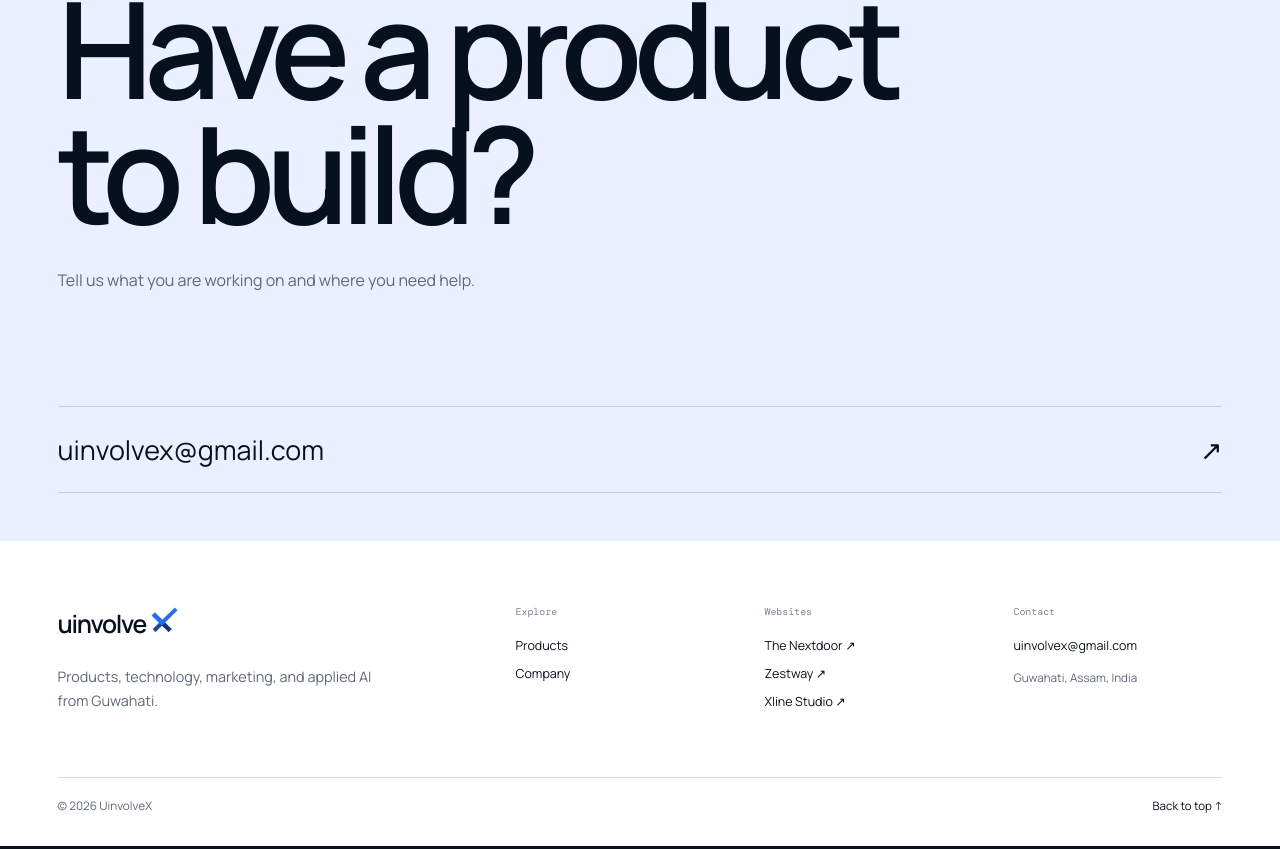
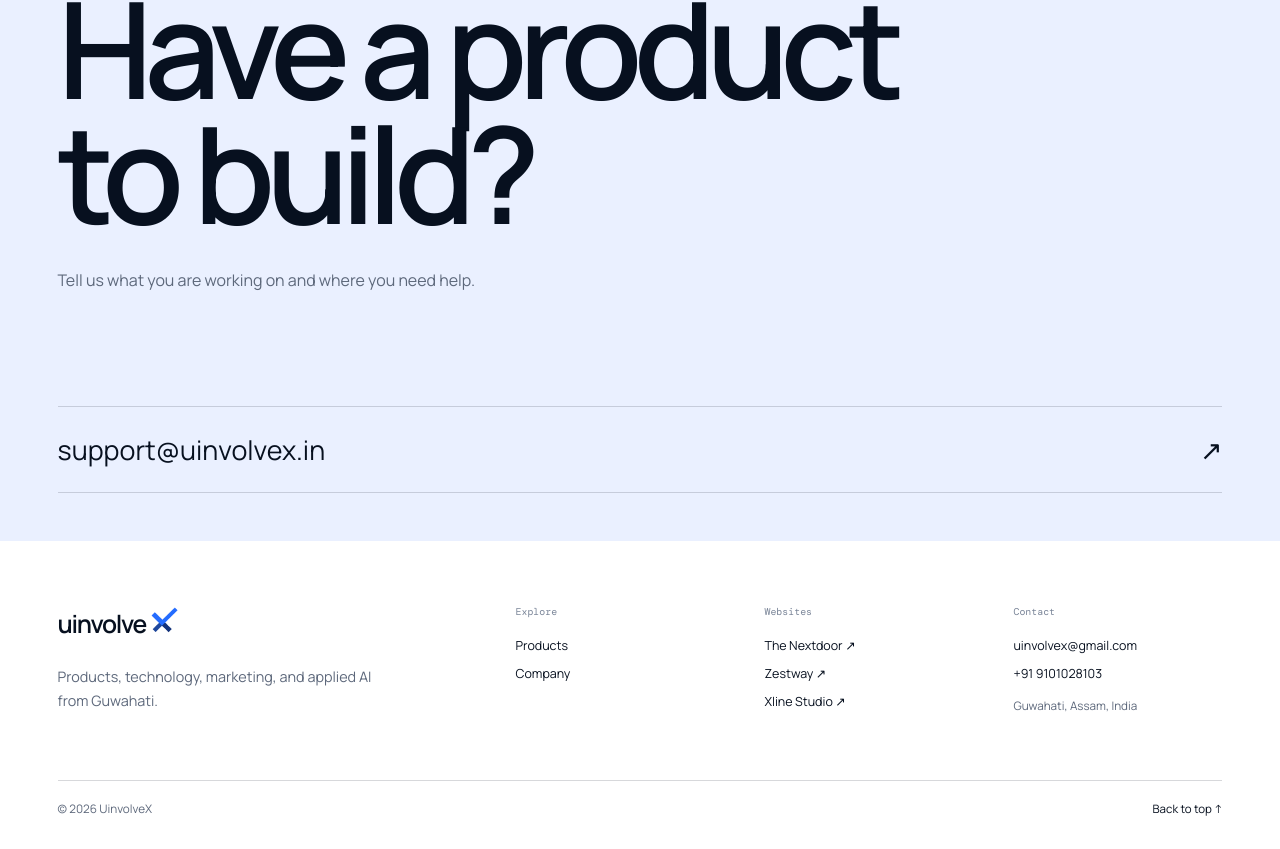
Before and after one commit to anupmedhi/Uinvolvex-website, a React (Vite) app: page / in a window 1280 px wide. Shown: the part 5142-5991 px from the top of the page. Built offline with nearby package versions, Linux system fonts and the light colour scheme.

Commit message:
Update contact details

```diff
--- a/src/App.tsx
+++ b/src/App.tsx
@@ -179,8 +179,8 @@
             <h2>Have a product<br />to build?</h2>
             <p>Tell us what you are working on and where you need help.</p>
           </div>
-          <a className="contact-email" href="mailto:uinvolvex@gmail.com">
-            uinvolvex@gmail.com <Arrow />
+          <a className="contact-email" href="mailto:support@uinvolvex.in">
+            support@uinvolvex.in <Arrow />
           </a>
         </section>
       </main>
@@ -204,6 +204,7 @@
         <div className="footer-column footer-contact">
           <p className="footer-label">Contact</p>
           <a href="mailto:uinvolvex@gmail.com">uinvolvex@gmail.com</a>
+          <a href="tel:+919101028103">+91 9101028103</a>
           <p>Guwahati, Assam, India</p>
         </div>
         <div className="footer-bottom">
```
